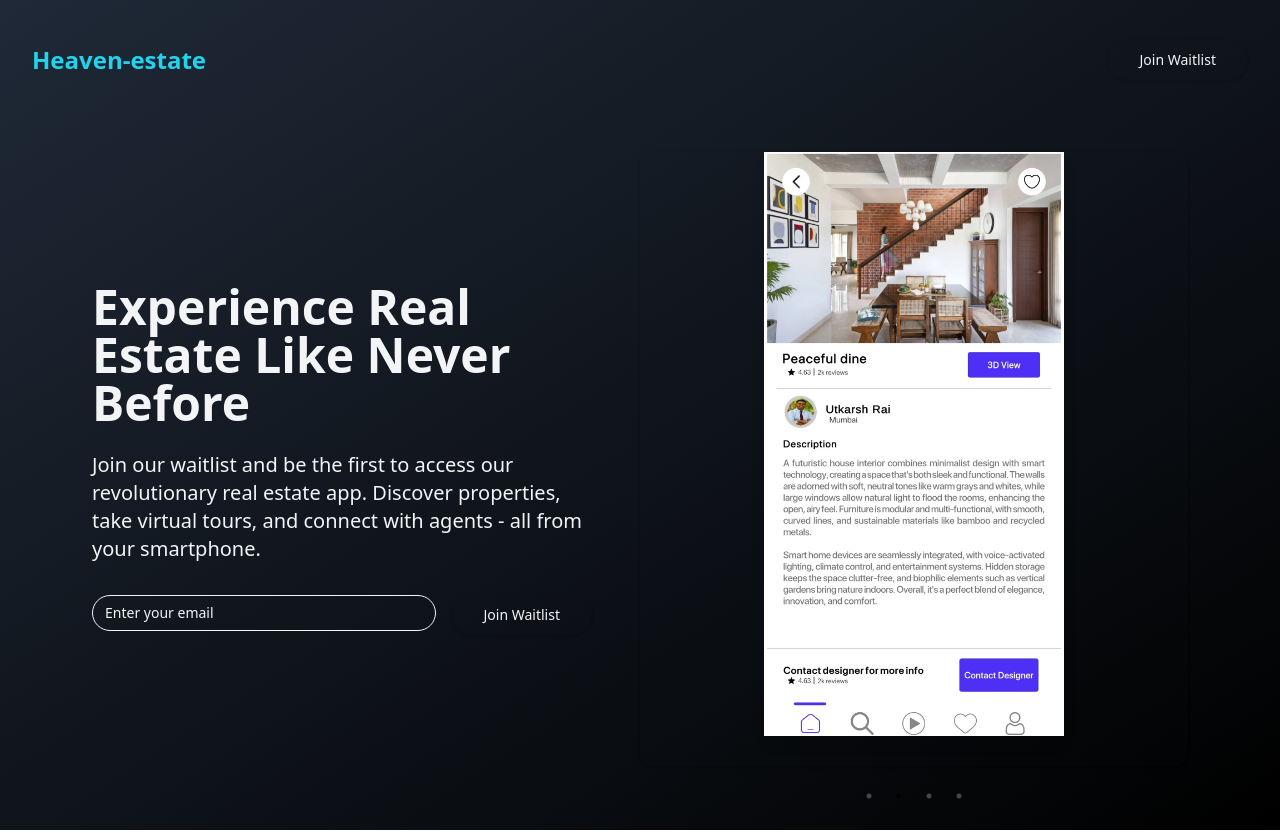
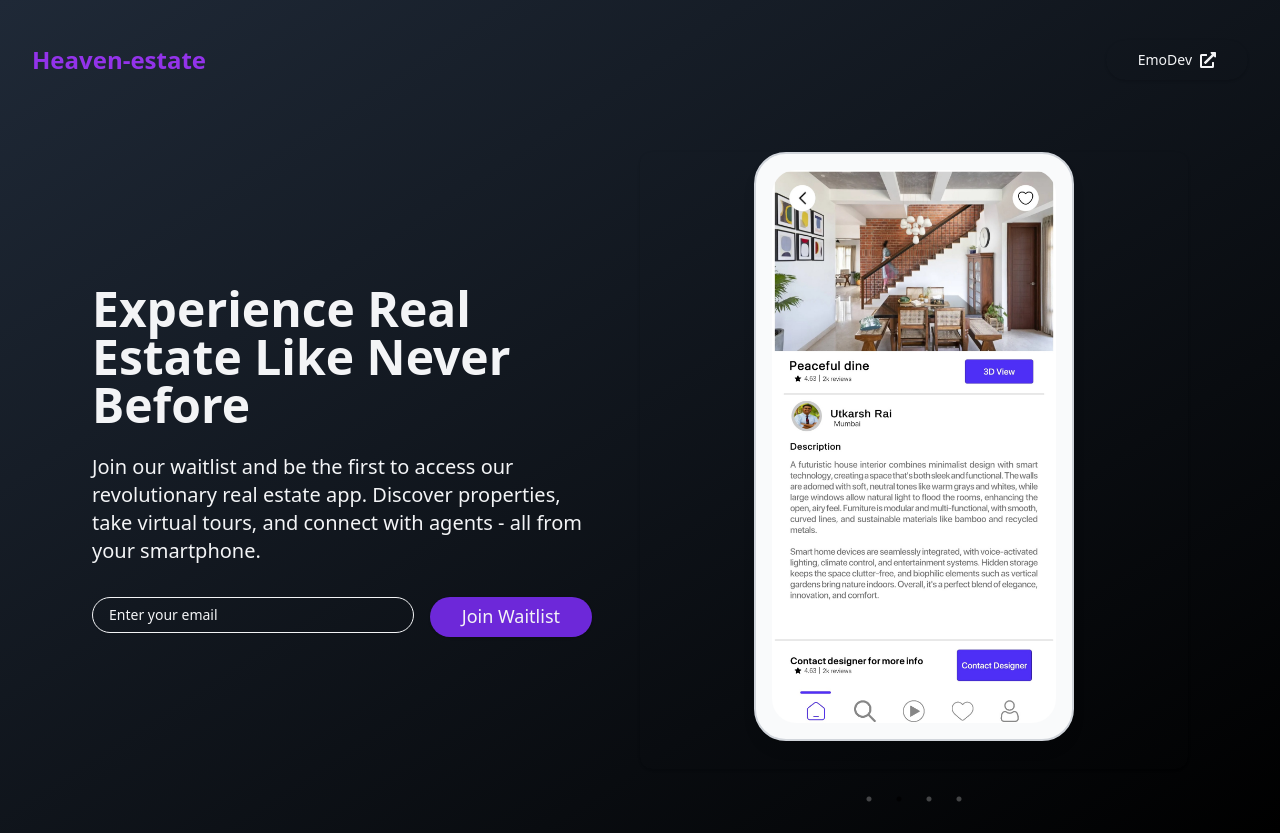
Before and after one commit to Vansh17555555/dummy, a Next.js app: page / in a window 1280 px wide. Built offline with nearby package versions, Linux system fonts and the light colour scheme.

Commit message:
pushing small fixes

```diff
--- a/app/page.tsx
+++ b/app/page.tsx
@@ -2,6 +2,7 @@
 
 import { useState } from 'react'
 import Image from 'next/image'
+import { FaExternalLinkAlt } from "react-icons/fa";
 import { motion } from 'framer-motion'
 import { Button } from "@/components/ui/button"
 import { Input } from "@/components/ui/input"
@@ -78,14 +79,14 @@ export default function WaitlistPage() {
       `}</style>
 
       <header className="container mx-auto px-4 py-6 flex justify-between items-center">
-        <h1 className="text-2xl font-bold text-cyan-400">Heaven-estate</h1>
+        <h1 className="text-2xl font-bold text-purple-600">Heaven-estate</h1>
         <Button variant="default" size="lg" className="rounded-full" asChild>
           <motion.a
-            href="#waitlist"
+href="https://www.emodev.tech"
             whileHover={{ scale: 1.05 }}
             whileTap={{ scale: 0.95 }}
           >
-            Join Waitlist
+            EmoDev <FaExternalLinkAlt />
           </motion.a>
         </Button>
       </header>
@@ -106,10 +107,10 @@ export default function WaitlistPage() {
                 value={email}
                 onChange={(e) => setEmail(e.target.value)}
                 placeholder="Enter your email"
-                className="flex-grow rounded-full"
+                className="flex-grow rounded-full pl-4"
                 required
               />
-              <Button type="submit" size="lg" className="rounded-full" disabled={isLoading}>
+              <Button type="submit" size="lg" className="rounded-full bg-violet-700 sm:text-[18px] text-[15px]" disabled={isLoading}>
                 {isLoading ? 'Loading...' : 'Join Waitlist'}
               </Button>
             </form>
@@ -127,13 +128,15 @@ export default function WaitlistPage() {
       <Slider {...settings}>
         {mobileScreenshots.map((screenshot, index) => (
           <div key={index} className="px-4">
+            <div className="border-2 border-gray-300 rounded-[32px] p-4 shadow-lg bg-gray-50 max-w-xs mx-auto">
               <Image
                 src={screenshot.src}
                 alt={screenshot.alt}
                 width={300}
                 height={600}
-                        className="mx-auto rounded-lg shadow-lg"
+                className="rounded-[24px]"
               />
+            </div>
           </div>
         ))}
       </Slider>
@@ -141,7 +144,7 @@ export default function WaitlistPage() {
   </Card>
 </motion.div>
 
-          {/* Mobile Grid */}
+
 <motion.div
   initial={{ opacity: 0, x: 20 }}
   animate={{ opacity: 1, x: 0 }}
@@ -157,19 +160,22 @@ export default function WaitlistPage() {
             whileHover={{ scale: 1.05 }}
             whileTap={{ scale: 0.95 }}
           >
+            <div className="w-full h-full overflow-hidden  shadow-lg rounded-[6px]">
               <Image
                 src={screenshot.src}
                 alt={screenshot.alt}
                 width={300}
                 height={600}
-                        className="rounded-lg shadow-lg object-cover"
+                className="object-cover w-full h-full rounded-lg"
               />
+            </div>
           </motion.div>
         ))}
       </div>
     </CardContent>
   </Card>
 </motion.div>
+
         </div>
       </main>
 
--- a/package.json
+++ b/package.json
@@ -18,6 +18,7 @@
     "next": "14.2.15",
     "react": "^18",
     "react-dom": "^18",
+    "react-icons": "^5.3.0",
     "react-responsive-carousel": "^3.2.23",
     "react-slick": "^0.30.2",
     "slick-carousel": "^1.8.1",
```
Also changed, not shown: 1 other file (tests, documents, lock files or other folders). Lines whose indentation alone changed are shown as unchanged.
